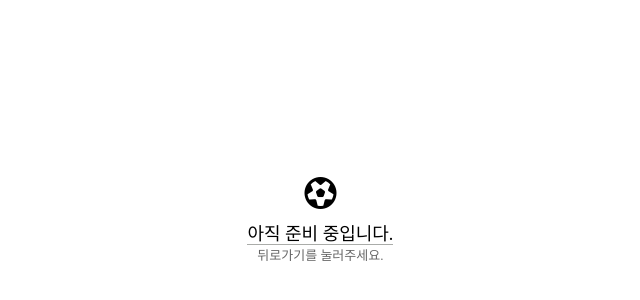
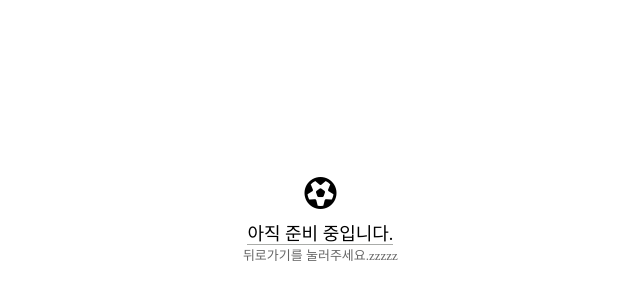
Before and after one commit to seoker515/nnr.site, a plain HTML site: page sns-not.html in a window 1280 px wide. Shown: the part 288-588 px from the top of the page, 611-1251 px from the left. Drawn offline with Linux system fonts and the light colour scheme; a web font is replaced by a local one.

Commit message:
Update sns-not.html

```diff
--- a/sns-not.html
+++ b/sns-not.html
@@ -22,7 +22,7 @@
       </div>
       <div class="sns-not-text">
         <span class="sns-not-content">아직 준비 중입니다.</span><br />
-        <span class="sns-not-content__second">뒤로가기를 눌러주세요.</span>
+        <span class="sns-not-content__second">뒤로가기를 눌러주세요.zzzzz</span>
       </div>
     </main>
 
```
